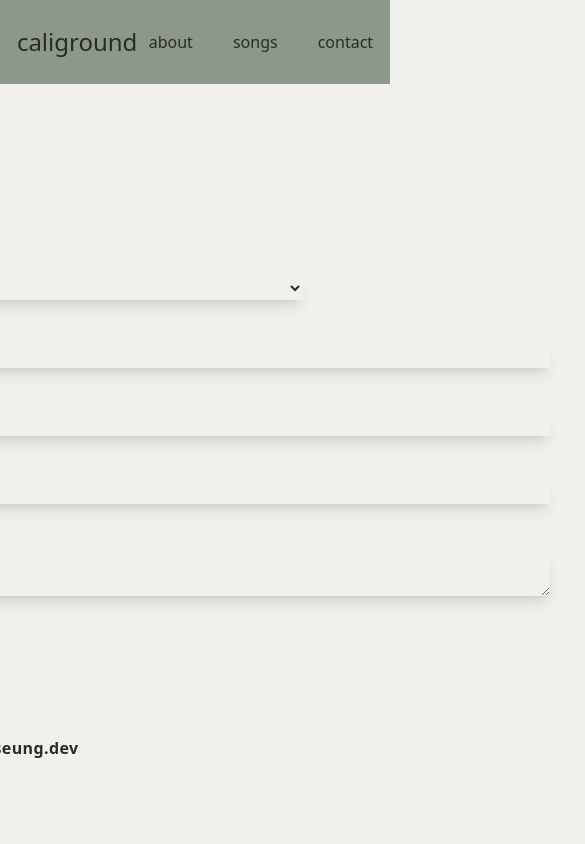
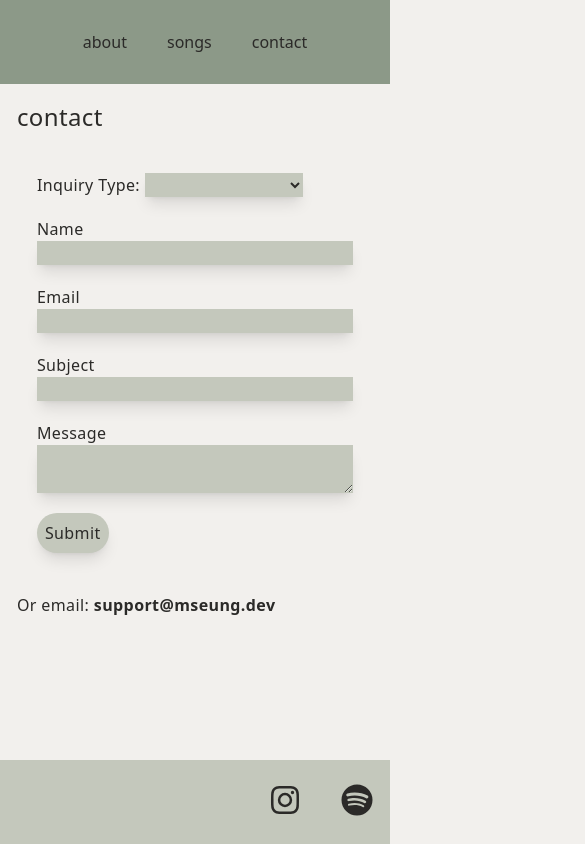
Before and after one commit to maxas10/calstateunderground, a Next.js app: page /contact in a window 390 px wide. Shown: the top 844 px of the page, 585 px wide, since content can reach past the window. Built offline with nearby package versions, Linux system fonts and the light colour scheme.

Commit message:
redo contact form, fix padding on bottom, align songs

```diff
--- a/src/app/components/brands.tsx
+++ b/src/app/components/brands.tsx
@@ -7,7 +7,7 @@ import Link from "next/link";
 
 export default function Brand() {
   return (
-    <div className="flex sticky w-screen bg-[#C4C8BC] min-h-[10vh] justify-center items-center" id="brands">
+    <div className="flex sticky bottom-0 w-screen bg-[#C4C8BC] min-h-[10vh] justify-center items-center" id="brands">
       <div className="flex justify-end gap-10  items-center" id="brand-container">
           <Link href="https://www.instagram.com/caliground/"><FontAwesomeIcon icon={faInstagram}   style={{
     width: "32px",
--- a/src/app/components/navbar.tsx
+++ b/src/app/components/navbar.tsx
@@ -6,10 +6,8 @@ export default function Navbar() {
     return (
         <div className="flex flex-row w-full justify-center items-center min-h-[10vh] bg-[#8C9988] sticky">
             <div className="flex items-center justify-between" id="nav-container">
-                <div className="flex flex-row gap-10 items-center">
-                    <Link href="/" id="logo"><Image src="/newlogo.jpg" alt={""} className="rounded-full border-4" width={300} height={300} /></Link>
-                    <h1 className="text-2xl">caliground</h1>
-                </div>
+                    <Link href="/" className="flex flex-row gap-10 items-center" id="logo-container"><Image src="/newlogo.jpg" id="logo" alt={""} className="rounded-full border-4" width={300} height={300} />
+                    <h1 className="text-2xl">caliground</h1></Link>
                 <div className="flex flex-row gap-10">
                     <button className="hover:text-[#68746B]"><Link href="/about">about</Link></button>
                     {/* <button className="hover:text-teal-100 "><Link href="/covers">covers</Link></button> */}
--- a/src/app/contact/page.tsx
+++ b/src/app/contact/page.tsx
@@ -41,24 +41,25 @@ export default function Page() {
   };
 
   return (
-    <div>
+    <div className="flex flex-col gap-5 box-border tracking-wide w-1/2 p-[2vh]" id="contact-container">
       <img src="loading.gif" className="fixed top-1/2 left-1/2 transform -translate-x-1/2 -translate-y-1/2 w-10 h-10" style={{ display: loading ? "block" : "none" }}></img>
       <p className="fixed bottom-0 text-xs">Max Seung 2025.</p>
-      <div className="flex flex-col gap-5 p-20 box-border tracking-wide">
+      <div className="flex flex-col gap-5 box-border tracking-wide w-full">
         <motion.p
           initial={{ y: -20, opacity: 0 }}
           animate={{ y: 0, opacity: 1 }}
           transition={{ duration: 0.5, delay: 0.1 }}
-          className="text-2xl mb-10 underline-offset-5 underline "
+          className="text-2xl"
         >
-          Contact
+          contact
         </motion.p>
         <motion.div
+          className="w-full"
           initial={{ y: -20, opacity: 0 }}
           animate={{ y: 0, opacity: 1 }}
           transition={{ duration: 0.5, delay: 0.2 }}
         >
-          <form onSubmit={handleSubmit} method="post" name="contact-form" className="flex flex-col p-5 w-[750px] gap-5 mb-10 contact-form">
+          <form onSubmit={handleSubmit} method="post" name="contact-form" className="flex flex-col p-5 gap-5 contact-form">
             <div>
               <label htmlFor="type">Inquiry Type: </label>
               <select name="type" id='type' className="w-1/2 shadow-lg form-select form" defaultValue={""}>
@@ -89,15 +90,6 @@ export default function Page() {
         </motion.div>
 
         <motion.p className="mb-10" initial={{ y: -20, opacity: 0 }} animate={{ y: 0, opacity: 1 }} transition={{ duration: 0.5, delay: 0.3 }}>Or email: <span className="font-bold">support@mseung.dev</span></motion.p>
-        <motion.div className="gap-8"
-          initial={{ y: -20, opacity: 0 }}
-          animate={{ y: 0, opacity: 1 }}
-          transition={{ duration: 0.5, delay: 0.4 }}>
-          <a
-            href="https://www.instagram.com/caliground/"
-            target="_blank"
-          ><img src="instagram.png" alt="" className="w-10 h-10" /></a>
-        </motion.div>
       </div>
     </div>
   );
--- a/src/app/globals.css
+++ b/src/app/globals.css
@@ -32,10 +32,11 @@
     color: black;
   }
 
+} */
+
   .form {
-    background-color: rgb(0, 31, 31);
+    background-color: #C4C8BC;
   }
-} */
 
 body {
   background-color: var(--background);
@@ -91,7 +92,11 @@ body {
   }
   #brand-container {
     width: 100%;
-    padding: 40px;
+    padding-right: 2vh;
+  }
+  #contact-container {
+    width: 100vw;
+    padding: 2vh;
   }
 }
 
@@ -114,5 +119,16 @@ body {
   #page-container {
     flex-direction: column;
     text-align: center;
+    gap: 20px;
   }
 }
+
+@media screen and (max-width: 400px) {
+  #logo-container {
+    display: none;
+  }
+  #nav-container {
+    width: 100%;
+    justify-content: center;
+  }
+}
```
Also changed, not shown: src/app/songs/page.tsx (+1 -1 lines).
